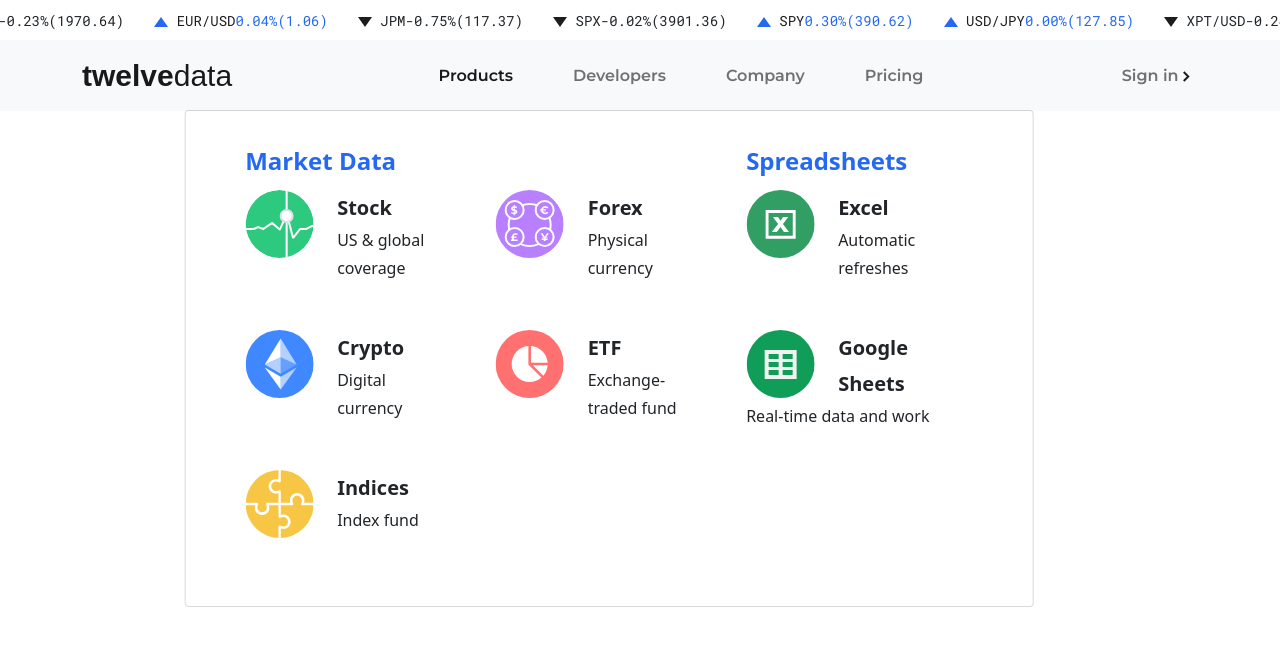
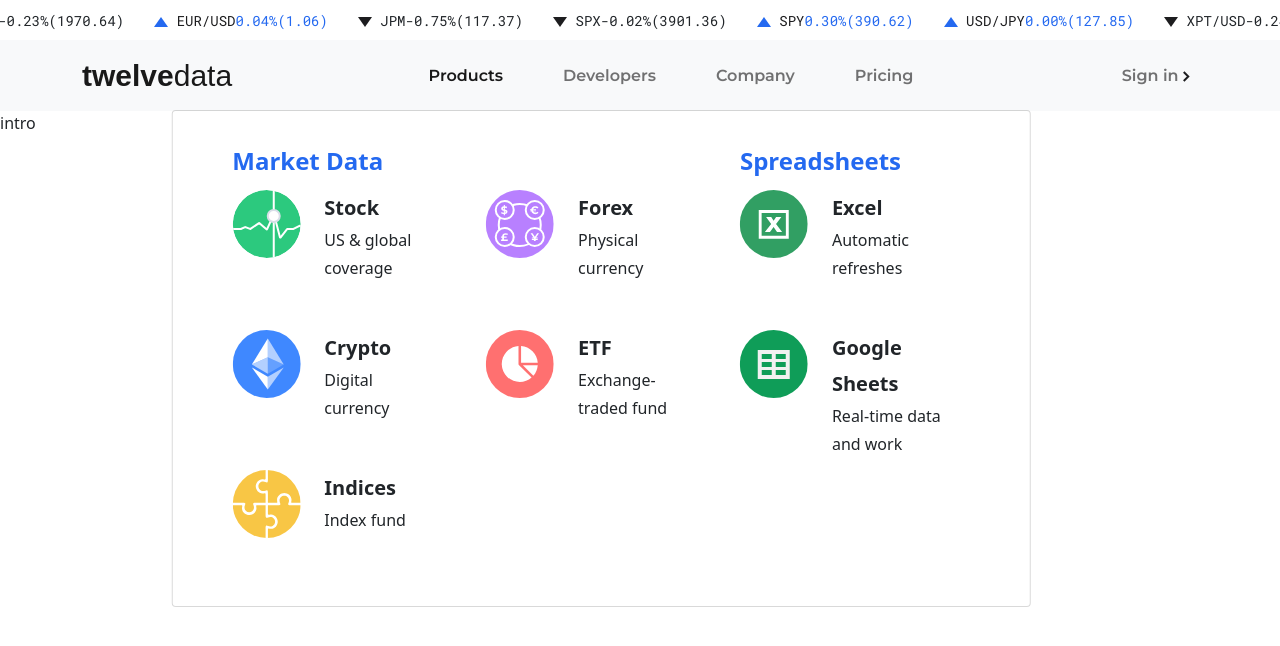
Before and after one commit to atefeh-dev/twelvedata, a React app: page / in a window 1280 px wide. Both pictures are taken after a click on the link "Products". Built offline with nearby package versions, Linux system fonts and the light colour scheme; a web font is replaced by a local one.

Commit message:
header bug fix

```diff
--- a/src/components/App.js
+++ b/src/components/App.js
@@ -3,12 +3,14 @@
 import RateLine from "./RateLine";
 import "../styles/App.css";
 import Navbar from "./NavBar";
+import PricingIntro from "./PricingIntro";
 
 const App = () => {
   return (
     <div>
       <RateLine />
       <Navbar />
+      <PricingIntro />
     </div>
   );
 };
--- a/src/components/NavBar.js
+++ b/src/components/NavBar.js
@@ -123,15 +123,18 @@
                                   </defs>
                                 </svg>
                               </div>
+                              <span>
                                 <span class="submenu-item">Stock</span>
                                 <span class="submenu-item-headline">
                                   US &amp; global coverage
+                                </span>
                               </span>
                             </a>
                           </div>
                           <div class="col col-md-6 col-sm-6 col-12">
                             <a
                               class="dropdown-item forex"
+                              style={{ display: "flex" }}
                               href="https://twelvedata.com/forex">
                               <div class="submenu-item-image">
                                 <svg
@@ -198,9 +201,11 @@
                                     fill="white"></path>
                                 </svg>
                               </div>
+                              <span>
                                 <span class="submenu-item">Forex</span>
                                 <span class="submenu-item-headline">
                                   Physical currency
+                                </span>
                               </span>
                             </a>
                           </div>
@@ -253,7 +258,8 @@
                           </div>
                           <div class="col col-md-6 col-sm-6 col-12">
                             <a
-                              class="dropdown-item etf"
+                              className="dropdown-item etf"
+                              style={{ display: "flex" }}
                               href="https://twelvedata.com/etf">
                               <div class="submenu-item-image">
                                 <svg
@@ -279,9 +285,11 @@
                                     fill="white"></path>
                                 </svg>
                               </div>
+                              <span>
                                 <span class="submenu-item">ETF</span>
                                 <span class="submenu-item-headline">
                                   Exchange-traded fund
+                                </span>
                               </span>
                             </a>
                           </div>
@@ -378,6 +386,7 @@
                           <div class="col col-xl-12 col-md-6 col-sm-6 col-12">
                             <a
                               class="dropdown-item google-sheets"
+                              style={{ display: "flex" }}
                               href="https://twelvedata.com/google-sheets">
                               <div class="submenu-item-image">
                                 <svg
@@ -396,9 +405,11 @@
                                     fill="#F1F1F1"></path>
                                 </svg>
                               </div>
+                              <span>
                                 <span class="submenu-item">Google Sheets</span>
                                 <span class="submenu-item-headline">
                                   Real-time data and work
+                                </span>
                               </span>
                             </a>
                           </div>
@@ -431,7 +442,10 @@
           </ul>
           <ul class="navbar-nav ml-auto buttons">
             <li class="nav-item">
-              <a class="nav-link action" href="https://twelvedata.com/login">
+              <a
+                class="nav-link action"
+                style={{ paddingLeft: "28px" }}
+                href="https://twelvedata.com/login">
                 Sign in{" "}
                 <svg
                   width="7"
--- /dev/null
+++ b/src/components/PricingIntro.js
@@ -0,0 +1,8 @@
+/** @format */
+
+import React from "react";
+
+const PricingIntro = () => {
+  return <div>intro</div>;
+};
+export default PricingIntro;
--- a/src/styles/nav.css
+++ b/src/styles/nav.css
@@ -29,6 +29,7 @@
   padding-right: 0.5rem;
   padding-left: 0.5rem;
 }
+
 .dropdown-menu .dropdown-item.forex .colored {
   fill: #b880ff;
 }
```
Lines whose indentation alone changed are shown as unchanged.
